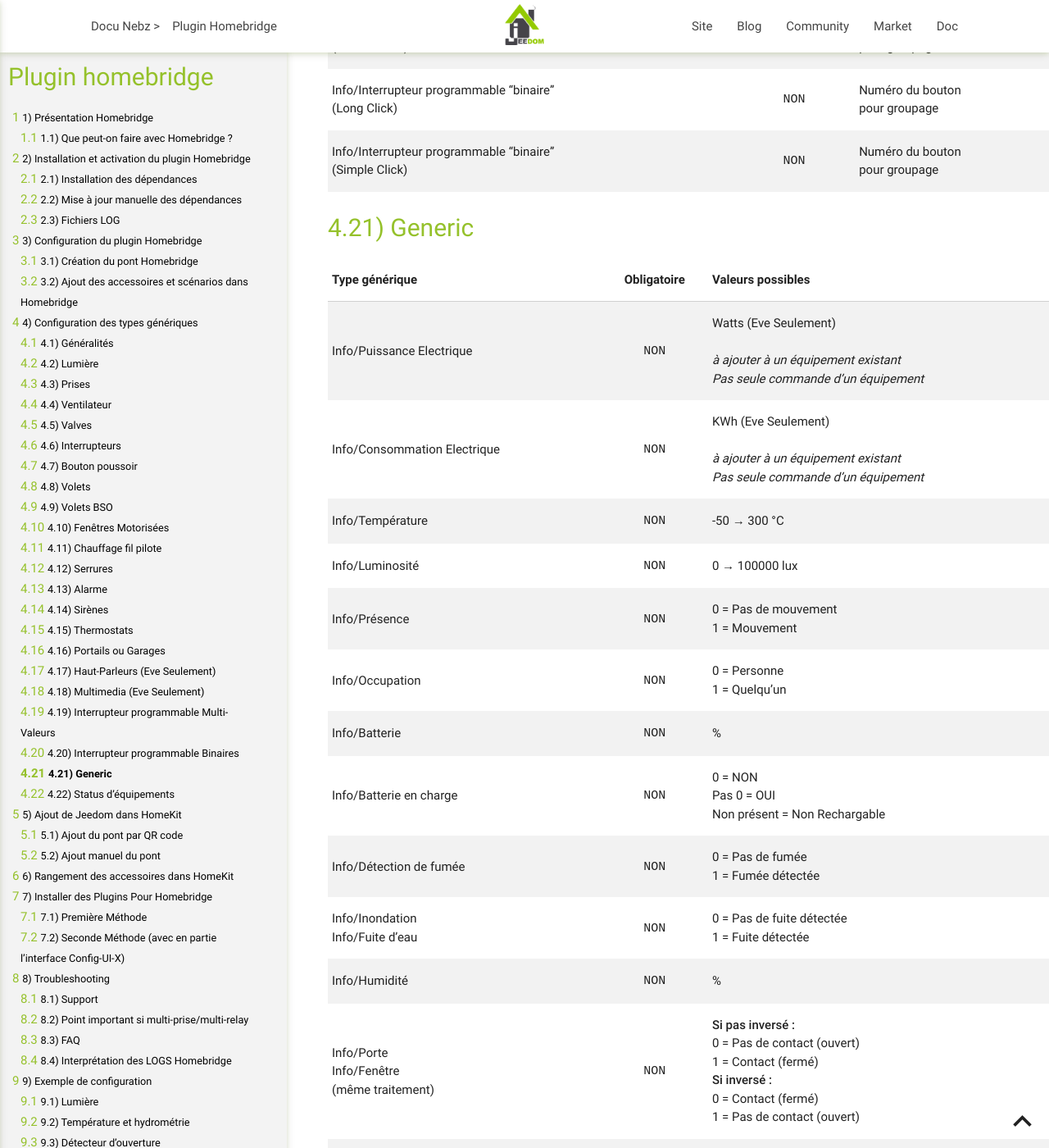
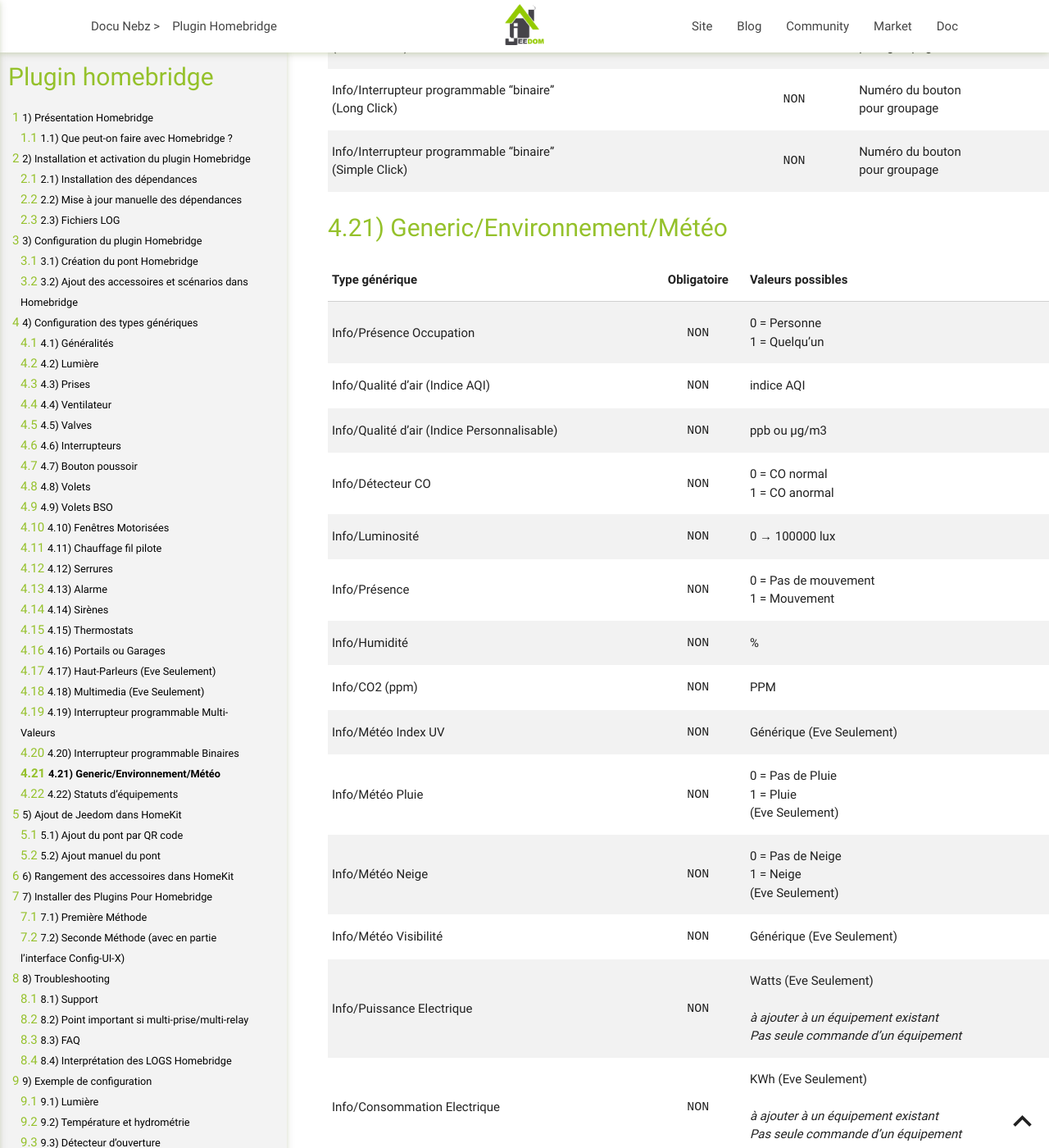
Before and after one commit to NebzHB/jeedom_docs, a Jekyll site: the page built from plugins/homebridge/fr_FR/index.md, in a window 1280 px wide and 1400 px high, scrolled down 20581 px. Shown: the whole window at 82% size. Built offline with Jekyll 4.4.1, drawn with Linux system fonts in a browser that asks for light colours; some of the changed text lies outside the part shown.

Commit message:
Update index.md

```diff
--- a/plugins/homebridge/fr_FR/index.md
+++ b/plugins/homebridge/fr_FR/index.md
@@ -412,45 +412,50 @@
 |Info/Interrupteur programmable "binaire"<br/>(Long Click)|`NON`|Numéro du bouton<br/>pour groupage|
 |Info/Interrupteur programmable "binaire"<br/>(Simple Click)|`NON`|Numéro du bouton<br/>pour groupage|
 
-Generic
-----------
+Generic/Environnement/Météo
+-------------
 
 |Type générique  | Obligatoire | Valeurs possibles |
 |---------------|:----------------:|----------------|
+|Info/Présence Occupation|`NON`|0 = Personne<br/>1 = Quelqu'un|
+|Info/Qualité d'air (Indice AQI)|`NON`|indice AQI|
+|Info/Qualité d'air (Indice Personnalisable)|`NON`|ppb ou µg/m3|
+|Info/Détecteur CO|`NON`|0 = CO normal<br/>1 = CO anormal|
+|Info/Luminosité|`NON`|0 → 100000 lux|
+|Info/Présence|`NON`|0 = Pas de mouvement<br/>1 = Mouvement|
+|Info/Humidité|`NON`|%|
+|Info/CO2 (ppm)|`NON`|PPM|
+|Info/Météo Index UV|`NON`|Générique (Eve Seulement)|
+|Info/Météo Pluie|`NON`|0 = Pas de Pluie<br/>1 = Pluie<br/>(Eve Seulement)|
+|Info/Météo Neige|`NON`|0 = Pas de Neige<br/>1 = Neige<br/>(Eve Seulement)|
+|Info/Météo Visibilité|`NON`|Générique (Eve Seulement)|
 |Info/Puissance Electrique|`NON`|Watts (Eve Seulement)<br/><br/>*à ajouter à un équipement existant*<br/>*Pas seule commande d'un équipement*|
 |Info/Consommation Electrique|`NON`|KWh (Eve Seulement)<br/><br/>*à ajouter à un équipement existant*<br/>*Pas seule commande d'un équipement*|
 |Info/Température|`NON`|-50 → 300 °C|
-|Info/Luminosité|`NON`|0 → 100000 lux|
-|Info/Présence|`NON`|0 = Pas de mouvement<br/>1 = Mouvement|
-|Info/Occupation|`NON`|0 = Personne<br/>1 = Quelqu'un|
 |Info/Batterie|`NON`|%|
 |Info/Batterie en charge|`NON`|0 = NON<br/>Pas 0 = OUI<br/>Non présent = Non Rechargable|
 |Info/Détection de fumée|`NON`|0 = Pas de fumée<br/>1 = Fumée détectée|
 |Info/Inondation<br/>Info/Fuite d'eau|`NON`|0 = Pas de fuite détectée<br/>1 = Fuite détectée|
-|Info/Humidité|`NON`|%|
 |Info/Porte<br/>Info/Fenêtre<br/>(même traitement)|`NON`|**Si pas inversé :**<br/>0 = Pas de contact (ouvert)<br/>1 = Contact (fermé)<br/>**Si inversé :**<br/>0 = Contact (fermé)<br/>1 = Pas de contact (ouvert)|
 |Info/Sabotage|`NON`|**Si pas inversé :**<br/>1 = Pas de sabotage<br/>0 = Sabotage<br/>**Si inversé :**<br/>0 = Pas de sabotage<br/>1 = Sabotage<br/><br/>*à ajouter à un équipement existant*<br/>*Pas seule commande d'un équipement*|
 |Info/Choc|`NON`|Générique (Eve Seulement)|
 |Info/Pression|`NON`|Générique (Eve Seulement)|
 |Info/Son (dB)|`NON`|Générique (Eve Seulement)|
-|Info/Détecteur CO|`NON`|0 = CO normal<br/>1 = CO anormal|
-|Info/CO2 (ppm)|`NON`|PPM|
-|Info/UV|`NON`|Générique (Eve Seulement)|
-|Info/Générique|`NON`|Valeur <64 charactères<br/>avec Unité indiquée ou pas<br/>(Eve Seulement)|
-|Action/Générique|`NON`|Type "Défaut"<br/>uniquement<br/><br/>Comme un Bouton poussoir|
 |Info/Pluie (accumulation)|`NON`|Générique (Eve Seulement)|
 |Info/Vent (direction)|`NON`|Générique (Eve Seulement)|
 |Info/Vent (vitesse)|`NON`|Générique (Eve Seulement)|
+|Info/Générique|`NON`|Valeur <64 charactères<br/>avec Unité indiquée ou pas<br/>(Eve Seulement)|
+|Action/Générique|`NON`|Type "Défaut"<br/>uniquement<br/><br/>Comme un Bouton poussoir|
 
-Status d'équipements
+Statuts d'équipements
 ----------
 Ces types génériques s'ajoutent à un équipement, ils ne peuvent pas être seuls dans un équipement.
 
 |Type générique  | Obligatoire | Valeurs possibles |
 |---------------|:----------------:|----------------|
-|Info/Actif|`NON`|0 = inactif<br/>1 = actif|
-|Info/Online|`NON`|0 = hors ligne<br/>1 = en ligne|
-|Info/Defectueux|`NON`|0 = non<br/>1 = oui|
+|Info/Statut Actif|`NON`|0 = inactif<br/>1 = actif|
+|Info/Connectivité En Ligne|`NON`|0 = hors ligne<br/>1 = en ligne|
+|Info/Statut Défectueux|`NON`|0 = non<br/>1 = oui|
 
 *Des exemples de configurations sont disponibles à la fin de la documentation*
 
```
